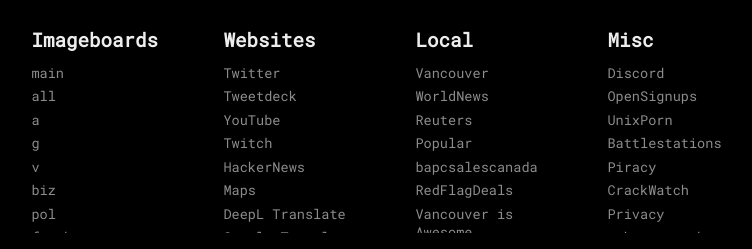
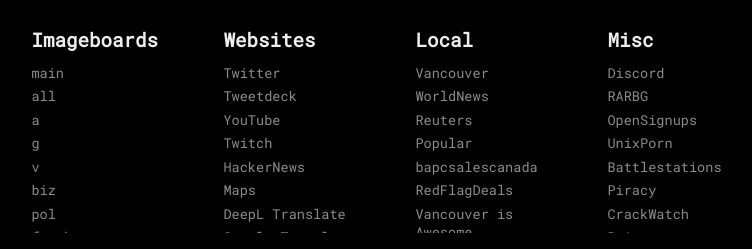
Before and after one commit to endlessnegoto/endlessnegoto.github.io, a plain HTML site: page index.html in a window 1280 px wide. Shown: the part 346-595 px from the top of the page, without its empty margins (245-997 px from the left). Drawn offline with Linux system fonts and the light colour scheme; no server answers; a script that the page names is missing.

Commit message:
Update index.html

```diff
--- a/index.html
+++ b/index.html
@@ -74,6 +74,7 @@
                 <div class="bookmark-title">Misc</div>
                 <div class="bookmark-inner-container">
                     <a class="bookmark" href="https://discord.com/login">Discord</a>
+                    <a class="bookmark" href="https://rarbg.to/index80.php">RARBG</a>
                     <a class="bookmark" href="https://www.reddit.com/r/OpenSignups/">OpenSignups</a>
                     <a class="bookmark" href="http://reddit.com/r/UnixPorn">UnixPorn</a>
                     <a class="bookmark" href="http://reddit.com/r/battlestations">Battlestations</a>
```
